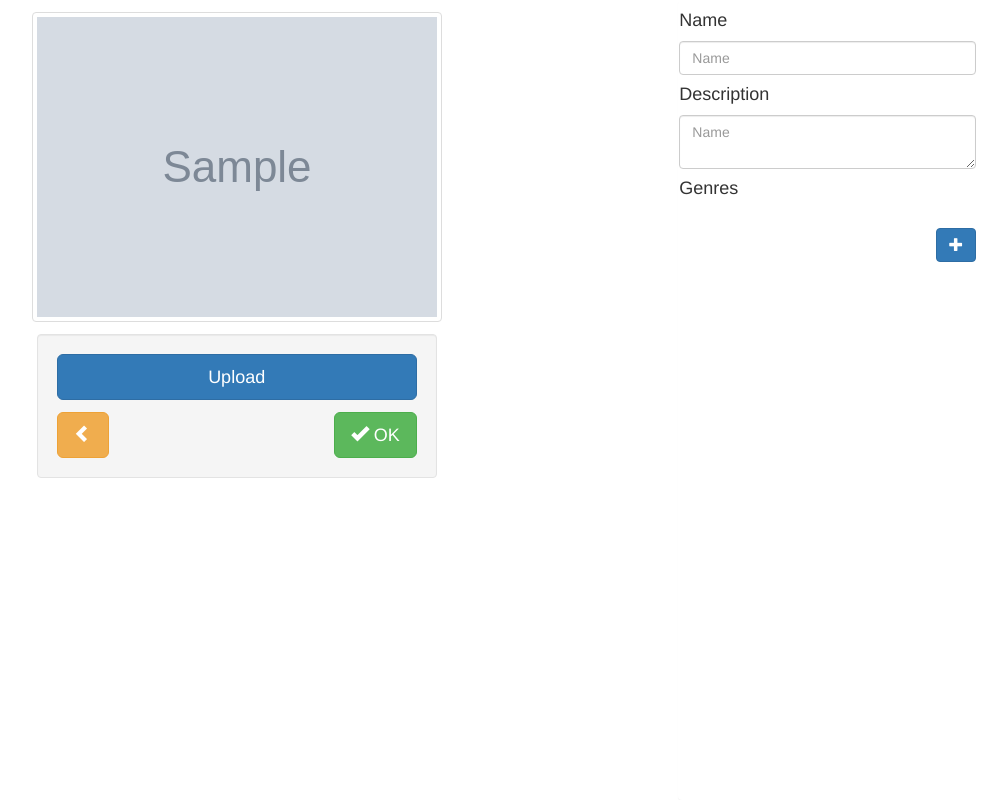
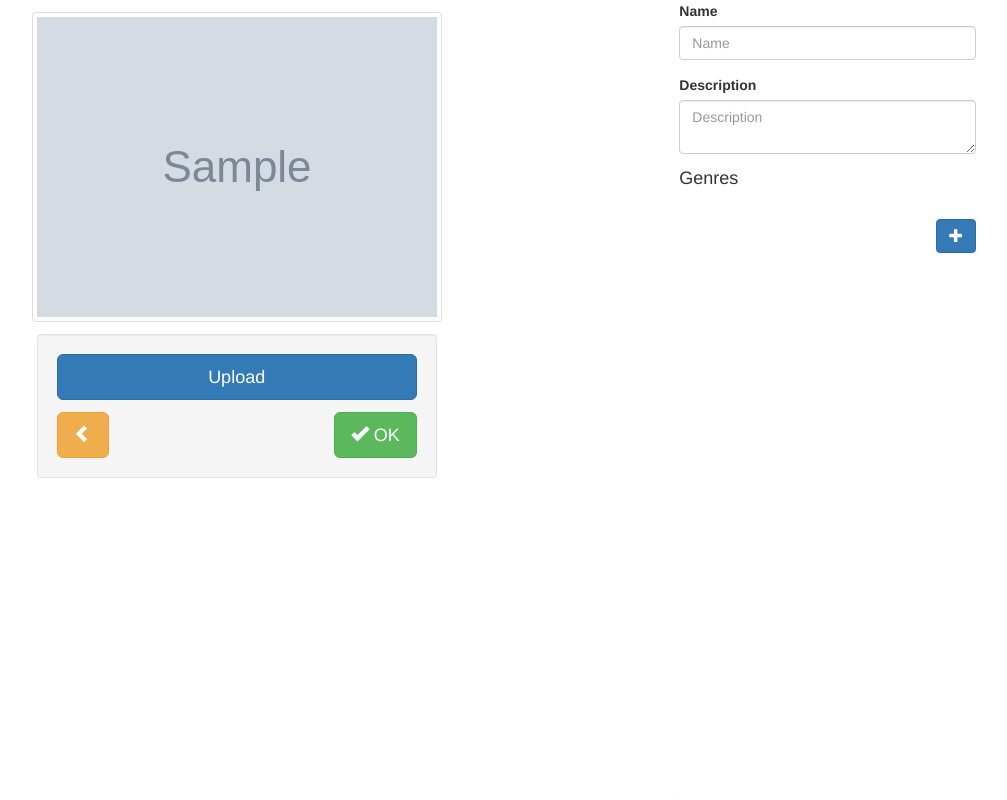
Before and after one commit to yeahframeoff/tsppgallery, a Django app: template gallery/templates/drawing/edit.html in a window 1280 px wide. Shown: the whole page, without its empty margins (190-1197 px from the left). Run offline with Django 3.2, Linux system fonts and the light colour scheme; the template is opened without the code that fills it: most values are stand-ins (such as "Sample title", 1, 10 or a date in 2020); grey boxes marked "Sample" are stand-in pictures; data that the repository does not hold is empty; parts of the project's set-up code (start-up, migrations or seed data) failed here and were passed over; some libraries are stand-ins or nearby versions.

Commit message:
xzibit and drawing have no default value, forms now have more messages

```diff
--- a/gallery/templates/drawing/edit.html
+++ b/gallery/templates/drawing/edit.html
@@ -244,15 +244,31 @@
                 <div class="affix pull-right panel">
                     <div class="row">
                         <div class="col-xs-6 col-md-3">
-                            <label class="h4" for="{{ form.name.id_for_label }}">Name</label>
-                            <input type="text" class="form-control" placeholder="Name"
-                                   name="{{ form.name.html_name }}"
-                                   id="{{ form.name.id_for_label }}"
-                                   value="{% firstof form.name.value '' %}">
-                            <label class="h4" for="{{ form.description.id_for_label }}">Description</label>
-                            <textarea type="text" class="form-control" placeholder="Name"
-                                   id="{{ form.description.id_for_label }}"
-                                   name="{{ form.description.html_name }}">{% firstof form.description.value '' %}</textarea>
+                            <div class="form-group {% if form.name.errors %} has-error has-feedback {% endif %}">
+                                <label class="control-label" for="{{ form.name.id_for_label }}">Name</label>
+                                <input type="text" name="{{ form.name.html_name }}"
+                                       class="form-control"
+                                       placeholder="Name" id="{{ form.name.id_for_label }}"
+                                       value="{% firstof form.name.value '' %}">
+                                {% if form.name.errors %}
+                                    <span class="glyphicon glyphicon-remove form-control-feedback" aria-hidden="true"></span>
+                                {% endif %}
+                                {% for msg in form.name.errors %}
+                                    <span class="help-block">{{ msg }}</span>
+                                {% endfor %}
+                            </div>
+                            <div class="form-group {% if form.description.errors %} has-error has-feedback {% endif %}">
+                                <label class="control-label" for="{{ form.description.id_for_label }}">Description</label>
+                                <textarea type="text" placeholder="Description"
+                                       id="{{ form.description.id_for_label }}" class="form-control"
+                                       name="{{ form.description.html_name }}">{% firstof form.description.value '' %}</textarea>
+                                {% if form.description.errors %}
+                                    <span class="glyphicon glyphicon-remove form-control-feedback" aria-hidden="true"></span>
+                                {% endif %}
+                                {% for msg in form.description.errors %}
+                                    <span class="help-block">{{ msg }}</span>
+                                {% endfor %}
+                            </div>
                             <h4>Genres</h4>
                             <ul class="list-group" id="genreList">
                             </ul>
```
Also changed, not shown: gallery/models.py (+4 -4 lines), gallery/templates/exhibition/edit.html (+23 -10 lines), gallery/migrations/0027_auto_20150527_1413.py (added).
